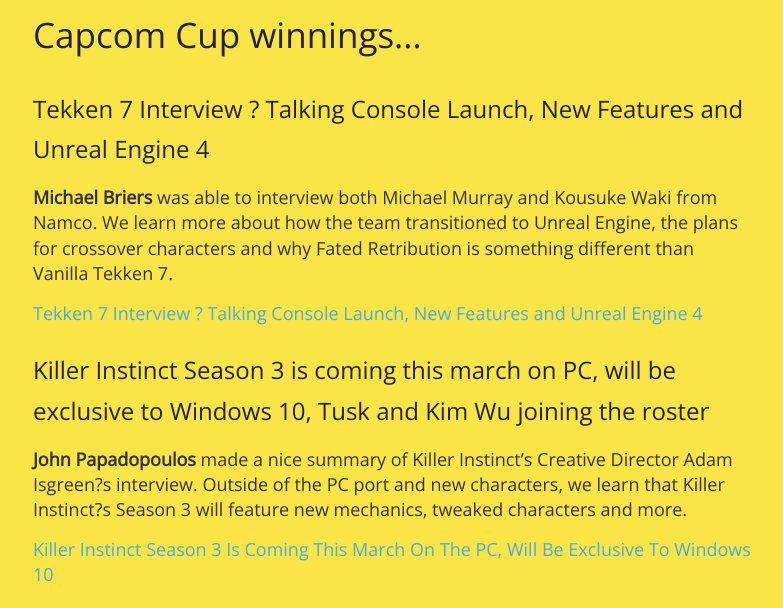
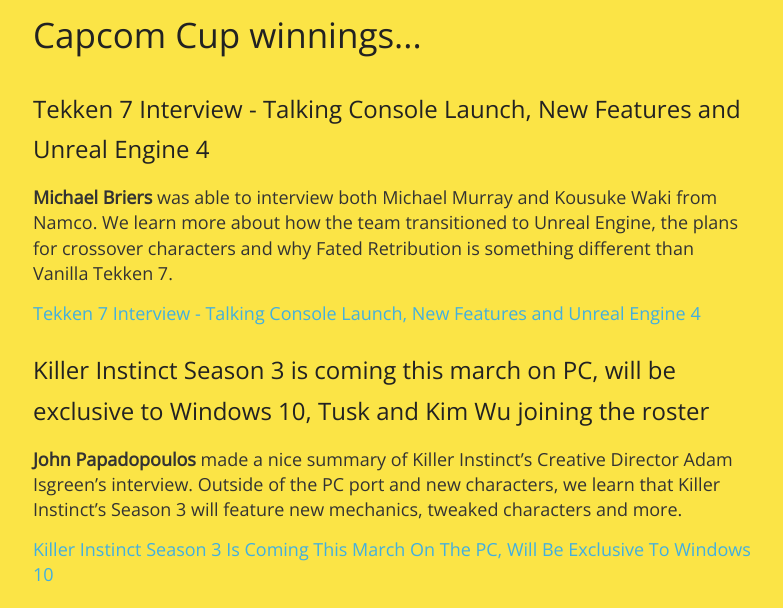
Before and after one commit to fgweekly/fgweekly-fgweekly.github.io, a Jekyll site: the page built from _posts/2016-01-06-Issue-1.md, in a window 1280 px wide and 900 px high. Shown: the part 260-868 px from the top of the window, without its empty margins (247-1030 px from the left). Built offline with Jekyll 4.4.1, drawn with Linux system fonts in a browser that asks for light colours; Markdown is read by kramdown in place of the engine named in the settings; some of the changed text lies outside the part shown.

```diff
--- a/_posts/2016-01-06-Issue-1.md
+++ b/_posts/2016-01-06-Issue-1.md
@@ -6,15 +6,15 @@ permalink: /issue-1/
 source-id: 1BY-5VjTpVnHgogLOO11xJawznQMa4IvBWqo9mUmCwvw
 published: true
 ---
-## Tekken 7 Interview ? Talking Console Launch, New Features and Unreal Engine 4
+## Tekken 7 Interview - Talking Console Launch, New Features and Unreal Engine 4
 
 **Michael Briers** was able to interview both Michael Murray and Kousuke Waki from Namco. We learn more about how the team transitioned to Unreal Engine, the plans for crossover characters and why Fated Retribution is something different than Vanilla Tekken 7.
 
-[Tekken 7 Interview ? Talking Console Launch, New Features and Unreal Engine 4](http://www.playstationlifestyle.net/2015/12/30/tekken-7-ps4-interview-talking-console-launch-new-features-and-unreal-engine-4/)
+[Tekken 7 Interview - Talking Console Launch, New Features and Unreal Engine 4](http://www.playstationlifestyle.net/2015/12/30/tekken-7-ps4-interview-talking-console-launch-new-features-and-unreal-engine-4/)
 
 ## Killer Instinct Season 3 is coming this march on PC, will be exclusive to Windows 10, Tusk and Kim Wu joining the roster
 
-**John Papadopoulos** made a nice summary of Killer Instinct's Creative Director Adam Isgreen?s interview. Outside of the PC port and new characters, we learn that Killer Instinct?s Season 3 will feature new mechanics, tweaked characters and more.
+**John Papadopoulos** made a nice summary of Killer Instinct's Creative Director Adam Isgreen's interview. Outside of the PC port and new characters, we learn that Killer Instinct's Season 3 will feature new mechanics, tweaked characters and more.
 
 [Killer Instinct Season 3 Is Coming This March On The PC, Will Be Exclusive To Windows 10](http://www.dsogaming.com/news/killer-instict-season-3-is-coming-this-march-on-the-pc-will-be-exclusive-to-windows-10/)
 
```
Also changed, not shown: other parts of _posts/2016-01-06-Issue-1.md (+3 -3 lines).
